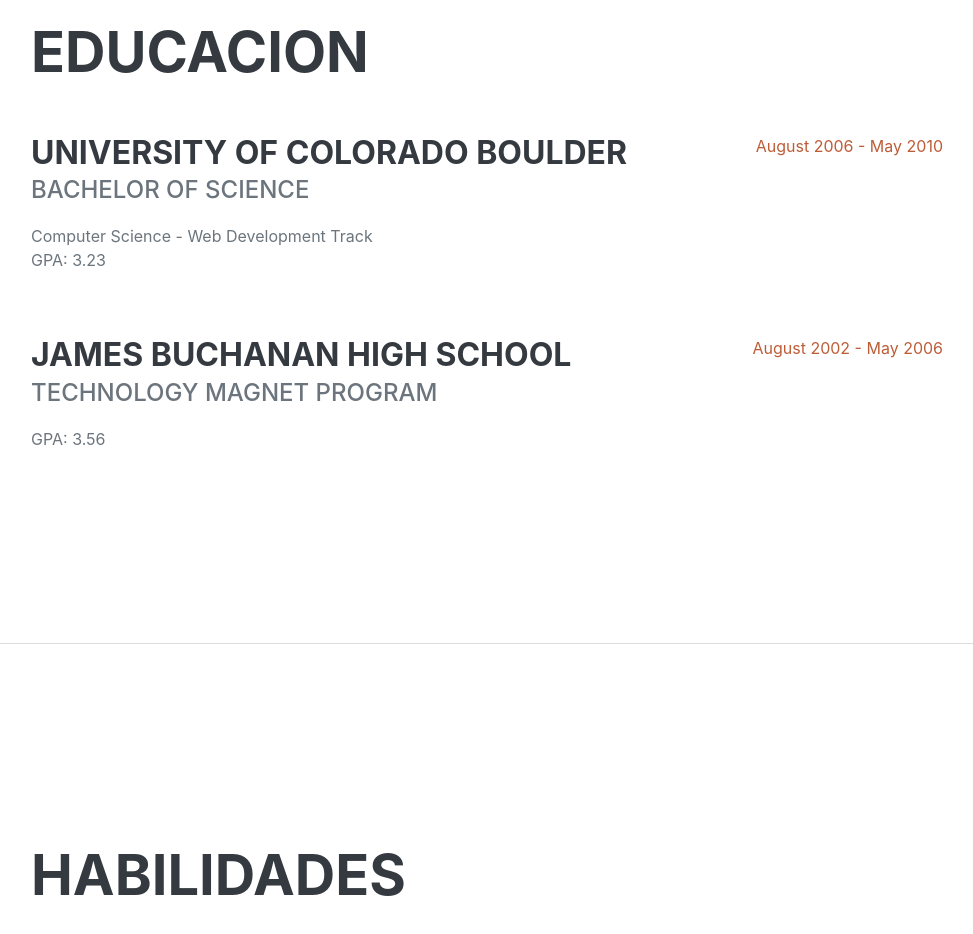
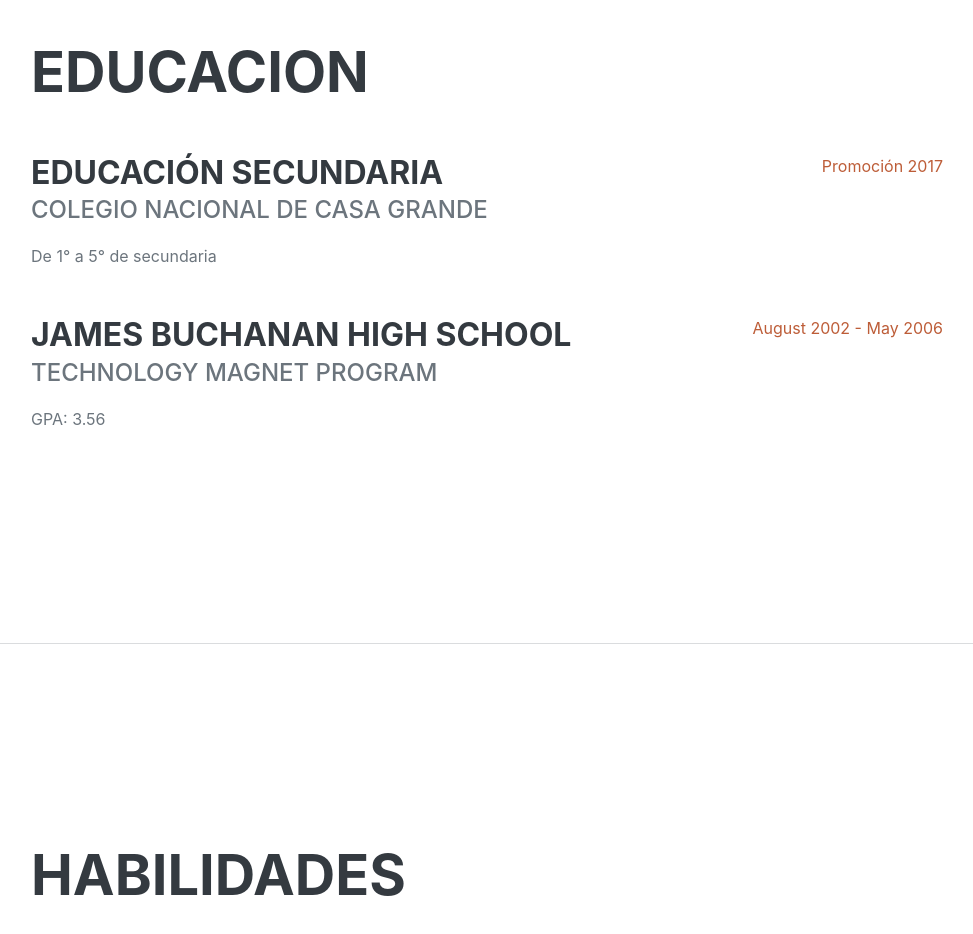
Before and after one commit to AulaCCSS/CURRICULUM, a plain HTML site: page index.html in a window 1280 px wide. Shown: the part 2140-3074 px from the top of the page, without its empty margins (289-1262 px from the left). Drawn offline with nearby package versions, Linux system fonts and the light colour scheme; a web font is replaced by a local one.

Commit message:
Update index.html

```diff
--- a/index.html
+++ b/index.html
@@ -102,12 +102,12 @@
                     <h2 class="mb-5">EDUCACION</h2>
                     <div class="d-flex flex-column flex-md-row justify-content-between mb-5">
                         <div class="flex-grow-1">
-                            <h3 class="mb-0">University of Colorado Boulder</h3>
-                            <div class="subheading mb-3">Bachelor of Science</div>
-                            <div>Computer Science - Web Development Track</div>
-                            <p>GPA: 3.23</p>
+                            <h3 class="mb-0">EDUCACIÓN SECUNDARIA</h3>
+                            <div class="subheading mb-3">Colegio Nacional de Casa Grande</div>
+                            <div>De 1° a 5° de secundaria</div>
+
                         </div>
-                        <div class="flex-shrink-0"><span class="text-primary">August 2006 - May 2010</span></div>
+                        <div class="flex-shrink-0"><span class="text-primary">Promoción 2017</span></div>
                     </div>
                     <div class="d-flex flex-column flex-md-row justify-content-between">
                         <div class="flex-grow-1">
```
